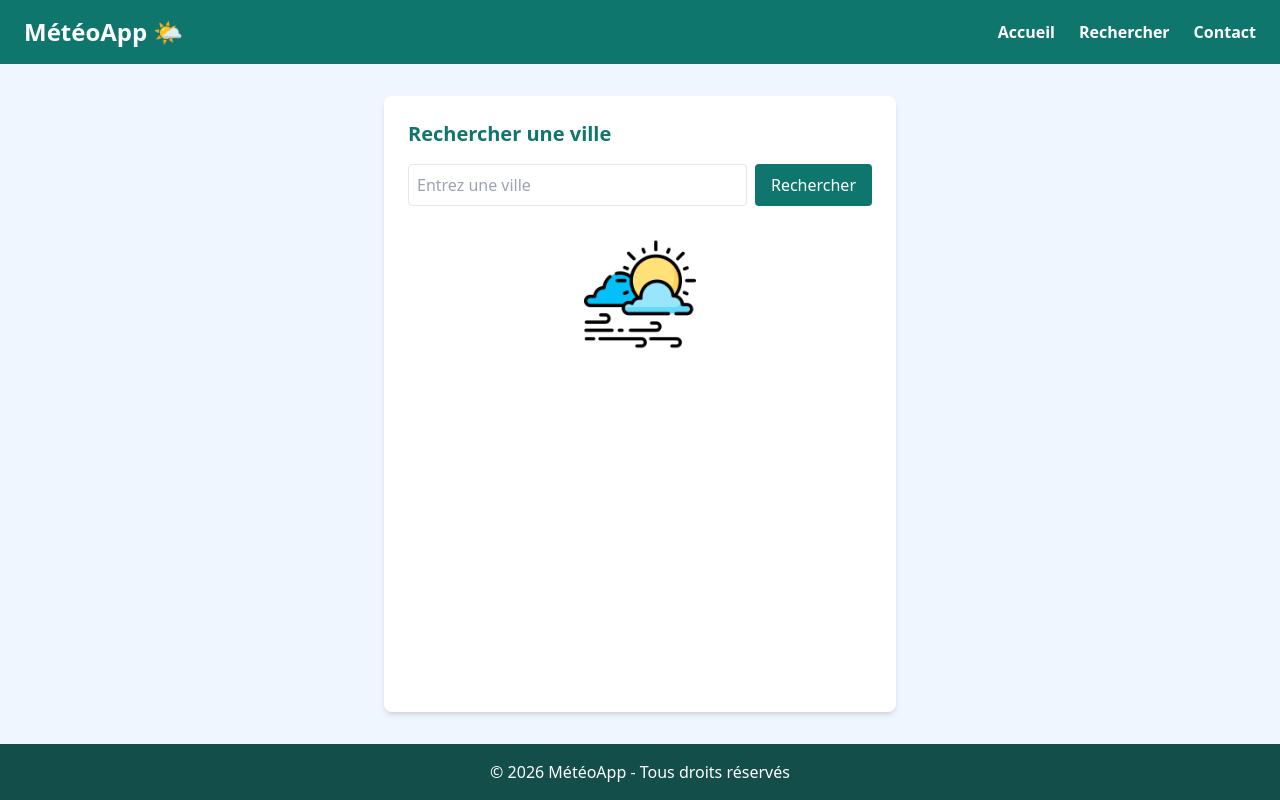
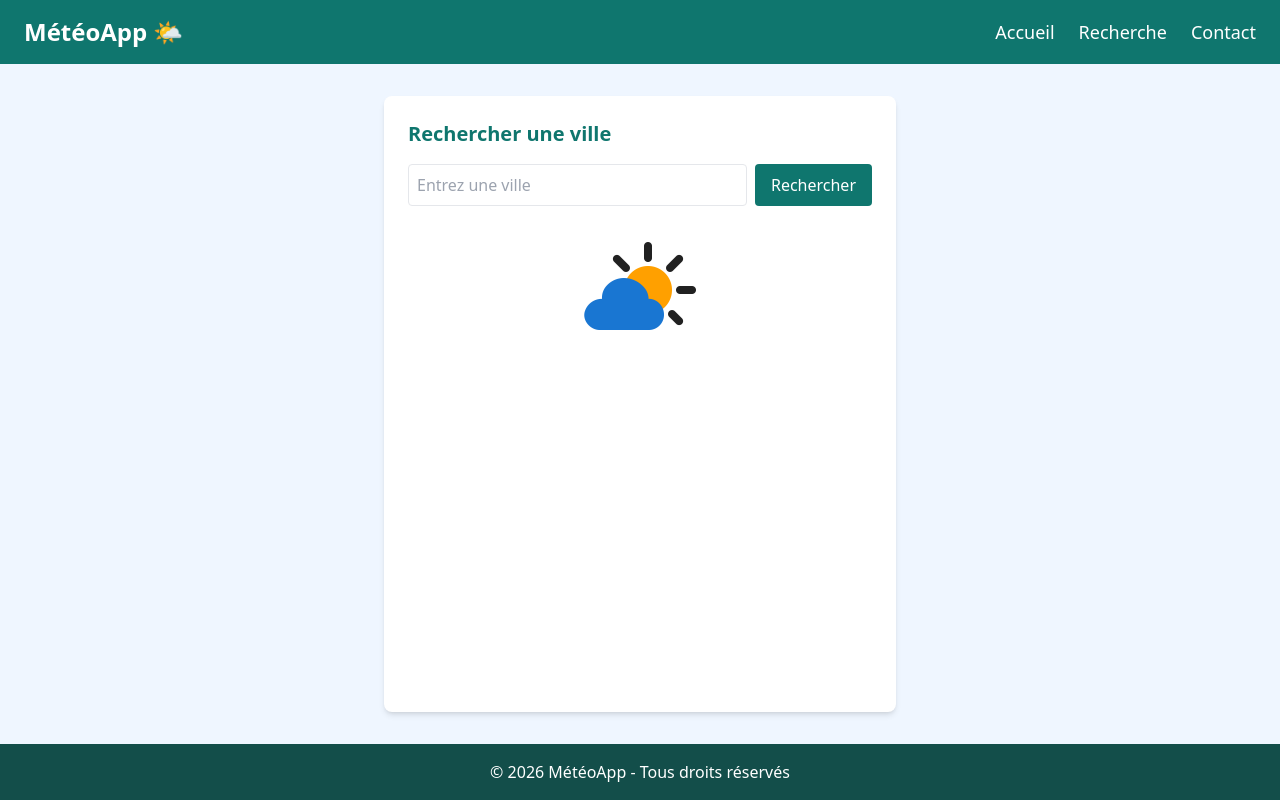
Before and after one commit to marieAndreeHealeyCote/node.js_TP1, a website: page public/search.html in a window 1280 px wide. Drawn offline with nearby package versions, Linux system fonts and the light colour scheme.

Commit message:
modification layouts header et footer, correction scripts de js sur les pages html

```diff
--- /dev/null
+++ b/public/assets/js/loadLayout.js
@@ -0,0 +1,29 @@
+async function loadLayout(id, file) {
+    const container = document.getElementById(id);
+    if (!container) return;
+
+    const response = await fetch(file);
+    const html = await response.text();
+    container.innerHTML = html;
+
+    // Mettre le lien actif
+    setActiveLink();
+}
+
+function setActiveLink() {
+    const currentPage = window.location.pathname;
+    const links = document.querySelectorAll('.nav-link');
+
+    links.forEach(link => {
+        if (link.getAttribute('href') === currentPage) {
+            link.classList.add(
+                'font-bold',
+                'underline',
+                'text-yellow-300'
+            );
+        }
+    });
+}
+
+loadLayout('header-container', '/assets/layouts/header.html');
+loadLayout('footer-container', '/assets/layouts/footer.html');
--- /dev/null
+++ b/public/assets/layouts/footer.html
@@ -0,0 +1,6 @@
+    <!-- FOOTER -->
+    <footer class="bg-teal-900 text-white text-center py-4 mt-auto">
+      <p>© 2026 MétéoApp - Tous droits réservés</p>
+    </footer>
+  </body>
+</html>
--- /dev/null
+++ b/public/assets/layouts/header.html
@@ -0,0 +1,23 @@
+<header class="bg-teal-700 text-white">
+  <div
+    class="container mx-auto flex flex-col sm:flex-row justify-between items-center py-4 px-6"
+  >
+    <h1 class="text-2xl font-bold">MétéoApp 🌤️</h1>
+
+    <nav class="mt-2 sm:mt-0">
+      <ul class="flex gap-6 text-lg">
+        <li>
+          <a href="/index.html" class="nav-link hover:underline"> Accueil </a>
+        </li>
+        <li>
+          <a href="/search.html" class="nav-link hover:underline">
+            Recherche
+          </a>
+        </li>
+        <li>
+          <a href="/contact.html" class="nav-link hover:underline"> Contact </a>
+        </li>
+      </ul>
+    </nav>
+  </div>
+</header>
--- a/public/search.html
+++ b/public/search.html
@@ -2,7 +2,7 @@
 <html lang="fr">
   <head>
     <meta charset="UTF-8" />
-    <title>MétéoApp - Recherche</title>
+    <title>MétéoApp - Accueil</title>
     <script src="https://cdn.tailwindcss.com"></script>
     <link rel="stylesheet" href="assets/css/style.css" />
     <!-- Favicon -->
@@ -10,32 +10,7 @@
   </head>
   <body class="flex flex-col min-h-screen bg-blue-50">
     <!-- HEADER -->
-    <header class="bg-teal-700 text-white">
-      <div
-        class="container mx-auto flex justify-between items-center py-4 px-6"
-      >
-        <h1 class="text-2xl font-bold">MétéoApp 🌤️</h1>
-        <nav>
-          <ul class="flex gap-6">
-            <li>
-              <a href="index.html" class="hover:text-teal-300 font-semibold"
-                >Accueil</a
-              >
-            </li>
-            <li>
-              <a href="search.html" class="hover:text-teal-300 font-semibold"
-                >Rechercher</a
-              >
-            </li>
-            <li>
-              <a href="contact.html" class="hover:text-teal-300 font-semibold"
-                >Contact</a
-              >
-            </li>
-          </ul>
-        </nav>
-      </div>
-    </header>
+    <div id="header-container"></div>
 
     <!-- MAIN -->
     <main
@@ -65,22 +40,19 @@
         <p id="loading" class="text-gray-600 text-center mb-2"></p>
         <div id="results" class="mt-4"></div>
 
-        <!-- Image météo -->
-        <div class="text-center mb-6">
-          <img
-            src="assets/img/meteo.png"
-            alt="Image météo"
-            class="mx-auto mt-8 w-28 h-28 transition-transform duration-300 hover:scale-110"
-          />
-        </div>
+        <!-- Image météo : https://www.flaticon.com/fr/icone-gratuite/application-meteo_7133364 -->
+        <img
+          src="assets/img/application-meteo.png"
+          alt="Icône Météo"
+          class="mx-auto w-32 h-32 mb-4"
+        />
       </section>
     </main>
 
     <!-- FOOTER -->
-    <footer class="bg-teal-900 text-white text-center py-4 mt-auto">
-      <p>© 2026 MétéoApp - Tous droits réservés</p>
-    </footer>
+    <div id="footer-container"></div>
 
+    <script src="assets/js/loadLayout.js"></script>
     <script src="assets/js/script.js"></script>
   </body>
 </html>
```
Also changed, not shown: public/contact.html (+6 -30 lines), public/index.html (+5 -29 lines), public/assets/img/meteo.png (deleted), 1 other file.
